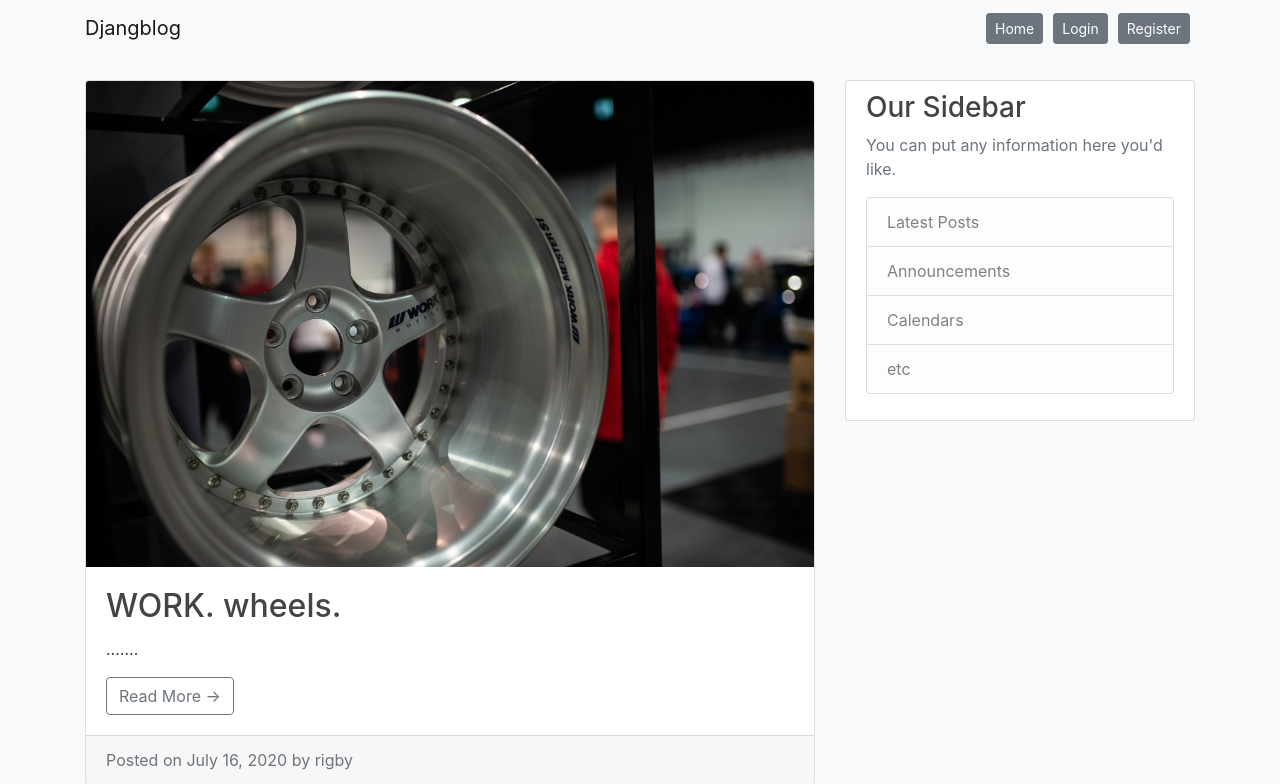
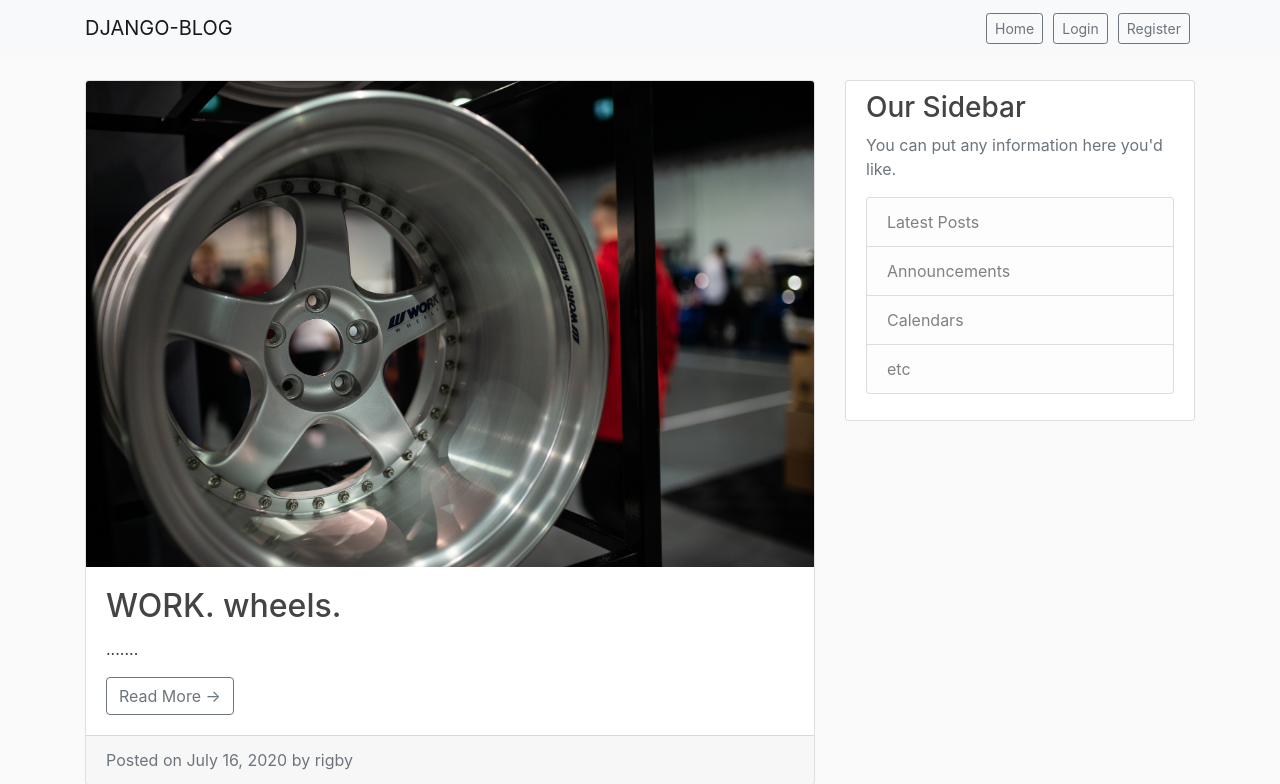
Before and after one commit to nkouki98/Django-Blog, a Django app: page / in a window 1280 px wide. Shown: the top 784 px of the page. Run offline with Django 3.2, Linux system fonts and the light colour scheme; data comes from the database, SQL or seed files in the repository; both versions use the stored data as it was after the commit; some libraries are stand-ins or nearby versions.

Commit message:
minor updates

```diff
--- a/templates/base.html
+++ b/templates/base.html
@@ -16,21 +16,21 @@
     <header class="site-header">
         <nav class="navbar navbar-expand-lg navbar-light bg-light fixed-top">
     <div class="container">
-      <a class="navbar-brand" href="{% url 'blog-home' %}">Djangblog</a>
+      <a class="navbar-brand" href="{% url 'blog-home' %}">DJANGO-BLOG</a>
       <button class="navbar-toggler" type="button" data-toggle="collapse" data-target="#navbarResponsive" aria-controls="navbarResponsive" aria-expanded="false" aria-label="Toggle navigation">
         <span class="navbar-toggler-icon"></span>
       </button>
       <div class="collapse navbar-collapse" id="navbarResponsive">
         <ul class="navbar-nav ml-auto">
-              <a class="btn btn-secondary btn-margin-left btn-margin-right btn-sm mt-1 mb-1" href="{% url 'blog-home' %}">Home</a>
+              <a class="btn btn-outline-secondary btn-margin-left btn-margin-right btn-sm mt-1 mb-1" href="{% url 'blog-home' %}">Home</a>
             {% if user.is_authenticated %}
-              <a class="btn btn-secondary navbar-btn btn-margin-right btn-margin-left btn-sm mt-1 mb-1" href="{% url 'logout' %}">Logout</a>
-              <a class="btn btn-secondary navbar-btn btn-margin-right btn-margin-left btn-sm mt-1 mb-1" href="{% url 'profile' %}">Profile</a>
-              <a class="btn btn-danger navbar-btn btn-margin-left btn-margin-right btn-sm mt-1 mb-1" href="{% url 'post-create' %}">Create</a>
+              <a class="btn btn-outline-secondary navbar-btn btn-margin-right btn-margin-left btn-sm mt-1 mb-1" href="{% url 'logout' %}">Logout</a>
+              <a class="btn btn-outline-secondary navbar-btn btn-margin-right btn-margin-left btn-sm mt-1 mb-1" href="{% url 'profile' %}">Profile</a>
+              <a class="btn btn-outline-danger navbar-btn btn-margin-left btn-margin-right btn-sm mt-1 mb-1" href="{% url 'post-create' %}">Create</a>
               <a class ="nav-item nav-link"style="color:black"> Hello, {{request.user.username}}</a>
             {% else %}
-              <a class="btn btn-secondary navbar-btn btn-margin-right btn-margin-left btn-sm mt-1 mb-1" href="{% url 'login' %}">Login</a>
-              <a class="btn btn-secondary navbar-btn btn-margin-right btn-margin-left btn-sm mt-1 mb-1" href="{% url 'register' %}">Register</a>
+              <a class="btn btn-outline-secondary navbar-btn btn-margin-right btn-margin-left btn-sm mt-1 mb-1" href="{% url 'login' %}">Login</a>
+              <a class="btn btn-outline-secondary navbar-btn btn-margin-right btn-margin-left btn-sm mt-1 mb-1" href="{% url 'register' %}">Register</a>
             {% endif %}
         </ul>
       </div>
```
Also changed, not shown: db.sqlite3, media/blog_pics/img_4r8rLqq.jpg (added).
